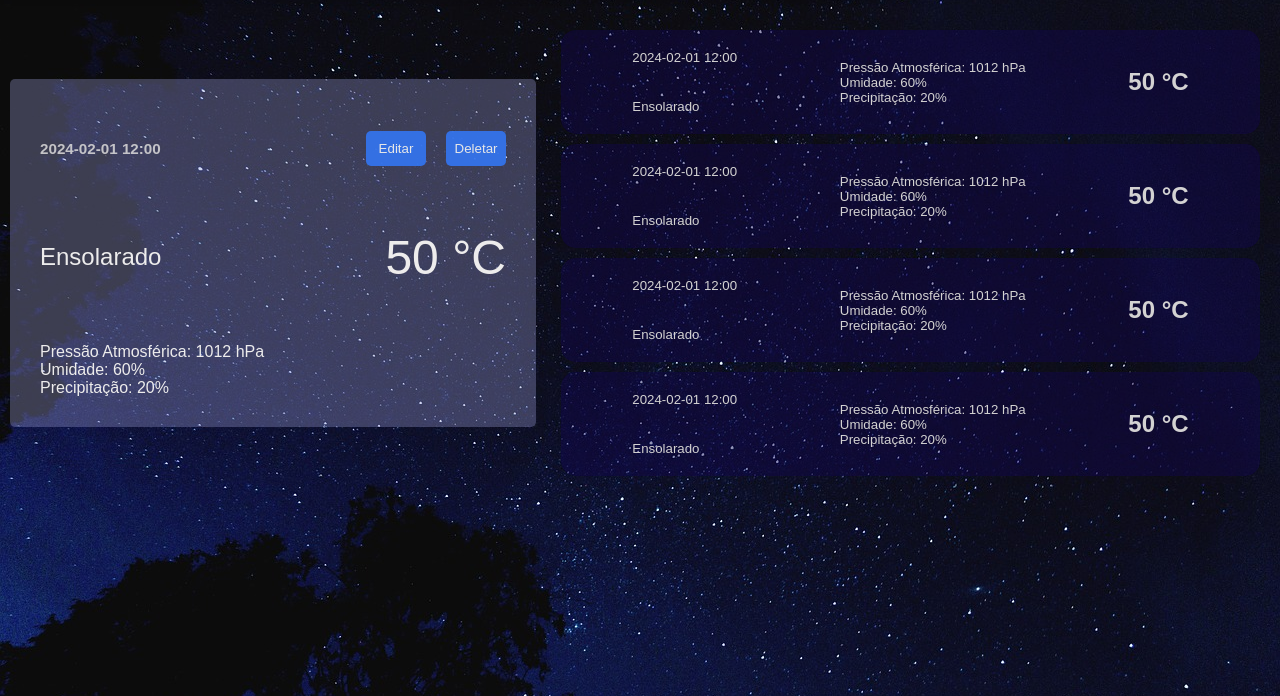
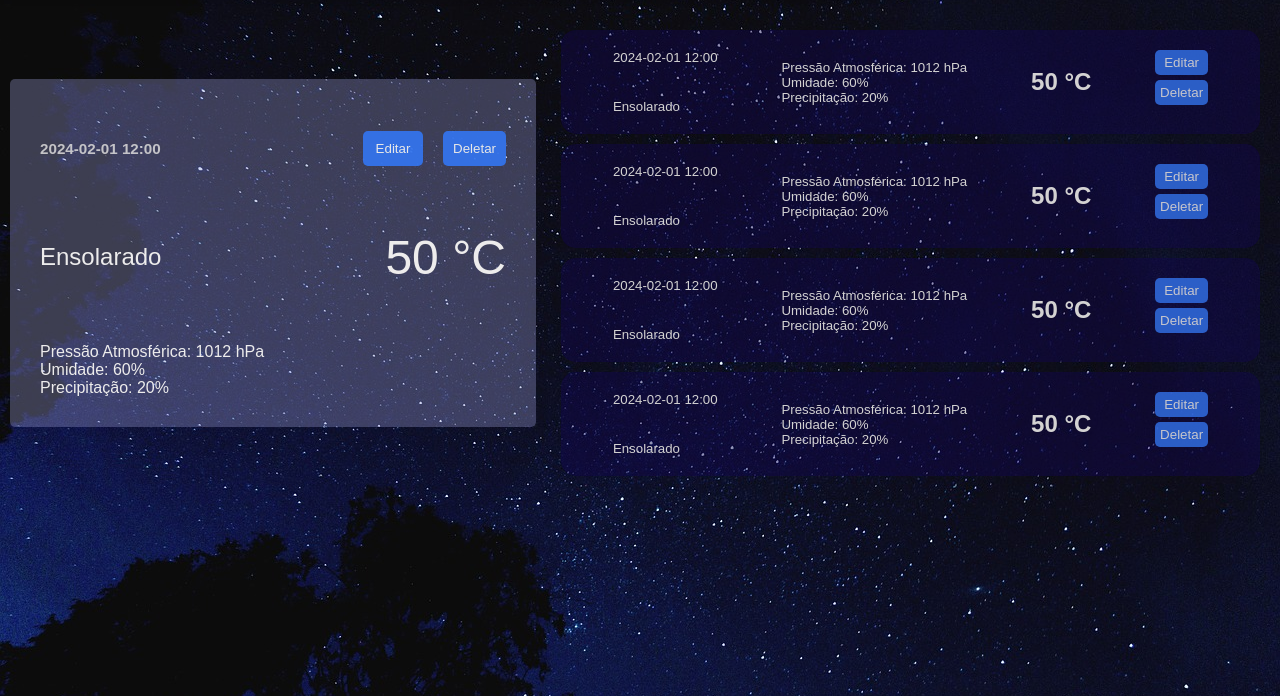
Before and after one commit to AnaJuliaMM/temperature_api, a Django app: template template/pages/forecasts.html in a window 1280 px wide. Shown: the part 60-756 px from the top of the page. Run offline with Django 5.2, Linux system fonts and the light colour scheme; the template is opened without the code that fills it, so the values that code supplies are empty.

Commit message:
style: style forecast list

```diff
--- a/template/assets/style.css
+++ b/template/assets/style.css
@@ -147,6 +147,7 @@ header button {
   justify-content: center;
 
   padding: 10px;
+  min-width: fit-content;
   width: 35px;
 
   border-radius: 5px;
@@ -157,7 +158,8 @@ header button {
   transition: color 0.5 ease;
   cursor: pointer;
 }
-header button:hover {
+header button:hover,
+.button_edit_delete button {
   opacity: 0.85;
 }
 .weather_today {
@@ -203,7 +205,6 @@ header button:hover {
   display: flex;
   flex-direction: column;
 }
-
 .forecast_list {
   display: flex;
   flex-direction: column;
@@ -237,6 +238,26 @@ header button:hover {
   justify-content: space-between;
   height: 100%;
 }
+.button_edit_delete {
+  display: flex;
+  flex-direction: column;
+  height: 100%;
+  gap: 5px;
+}
+.button_edit_delete button {
+  border-radius: 5px;
+  border: none;
+  background-color: #3474ecef;
+  color: #e7e7e7;
+  padding: 5px;
+
+  transition: color 0.5 ease;
+  cursor: pointer;
+}
+.button_edit_delete button:hover {
+  opacity: 0.85;
+}
+
 /* Estilos para telas grandes (desktop, tablet) */
 @media (min-width: 768px) {
 }
--- a/template/pages/forecasts.html
+++ b/template/pages/forecasts.html
@@ -56,6 +56,10 @@
             <span>Precipitação: 20%</span>
           </div>
           <span class="temperature"><p>50 °C</p></span>
+          <div class="button_edit_delete">
+            <button>Editar</button>
+            <button>Deletar</button>
+          </div>
         </div>
 
         <div class="weather_forecast">
@@ -69,6 +73,10 @@
             <span>Precipitação: 20%</span>
           </div>
           <span class="temperature"><p>50 °C</p></span>
+          <div class="button_edit_delete">
+            <button>Editar</button>
+            <button>Deletar</button>
+          </div>
         </div>
 
         <div class="weather_forecast">
@@ -82,6 +90,10 @@
             <span>Precipitação: 20%</span>
           </div>
           <span class="temperature"><p>50 °C</p></span>
+          <div class="button_edit_delete">
+            <button>Editar</button>
+            <button>Deletar</button>
+          </div>
         </div>
 
         <div class="weather_forecast">
@@ -95,7 +107,12 @@
             <span>Precipitação: 20%</span>
           </div>
           <span class="temperature"><p>50 °C</p></span>
+          <div class="button_edit_delete">
+            <button>Editar</button>
+            <button>Deletar</button>
+          </div>
         </div>
+
 
       </div>
     </main>
```
